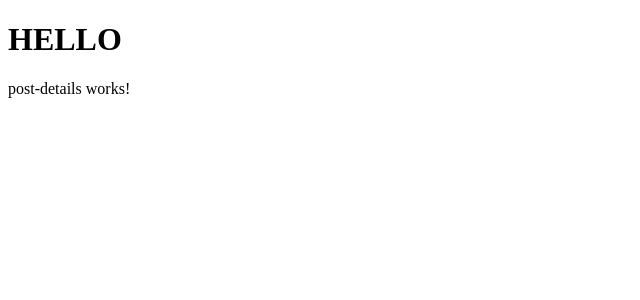
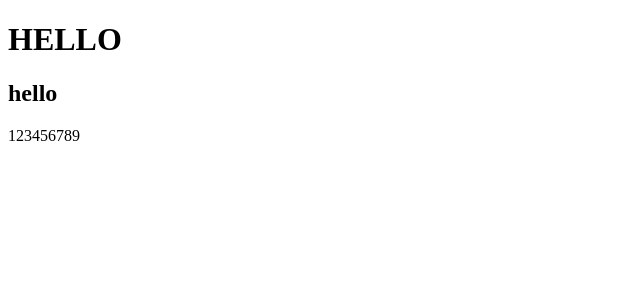
Before and after one commit to mokunshao/angular, an Angular app: page /posts/1 in a window 1280 px wide. Shown: the top 300 px of the page, without its empty margins (0-640 px from the left). Built offline with nearby package versions, Linux system fonts and the light colour scheme.

Commit message:
利用路由地址参数

```diff
--- a/src/app/modules/post/components/post-details/post-details.component.html
+++ b/src/app/modules/post/components/post-details/post-details.component.html
@@ -1 +1,2 @@
-<p>post-details works!</p>
+<h2>{{entity.title}}</h2>
+<p *ngIf="entity.body">{{entity.body}}</p>
--- a/src/app/modules/post/components/post-details/post-details.component.ts
+++ b/src/app/modules/post/components/post-details/post-details.component.ts
@@ -1,5 +1,7 @@
 import { Component, OnInit } from '@angular/core';
 import { ActivatedRoute } from '@angular/router';
+import { Post } from '../../models/post.model';
+import { posts } from '../../posts';
 
 @Component({
   selector: 'app-post-details',
@@ -7,6 +9,7 @@ import { ActivatedRoute } from '@angular/router';
   styleUrls: ['./post-details.component.scss']
 })
 export class PostDetailsComponent implements OnInit {
+  entity: Post;
 
   constructor(
     private readonly route: ActivatedRoute
@@ -15,7 +18,7 @@ export class PostDetailsComponent implements OnInit {
   ngOnInit() {
     this.route.paramMap.subscribe(params => {
       const postId = parseInt(params.get('id'), 10);
-      console.log(postId);
+      this.entity = posts.find(post => post.id === postId);
     });
   }
 
--- a/src/app/modules/post/models/post.model.ts
+++ b/src/app/modules/post/models/post.model.ts
@@ -2,6 +2,6 @@ export class Post {
   constructor(
     public id: number,
     public title: string,
-    public body: string,
+    public body?: string,
   ) { }
 }
--- a/src/app/modules/post/post.component.ts
+++ b/src/app/modules/post/post.component.ts
@@ -1,5 +1,6 @@
 import { Component, OnInit } from '@angular/core';
 import { Post } from './models/post.model';
+import { posts } from './posts';
 
 @Component({
   selector: 'app-post',
@@ -8,8 +9,11 @@ import { Post } from './models/post.model';
 })
 export class PostComponent implements OnInit {
   title = '123';
-  entities = [{ id: 1, title: 'hello', body: '123456789' }, { id: 2, title: 'hola', body: '54321' }, { id: 3, title: '你好' }];
-  constructor() { }
+  entities: Post[];
+
+  constructor() {
+    this.entities = posts;
+  }
 
   ngOnInit() {
   }
--- /dev/null
+++ b/src/app/modules/post/posts.ts
@@ -0,0 +1 @@
+export const posts = [{ id: 1, title: 'hello', body: '123456789' }, { id: 2, title: 'hola', body: '54321' }, { id: 3, title: '你好' }];
```
